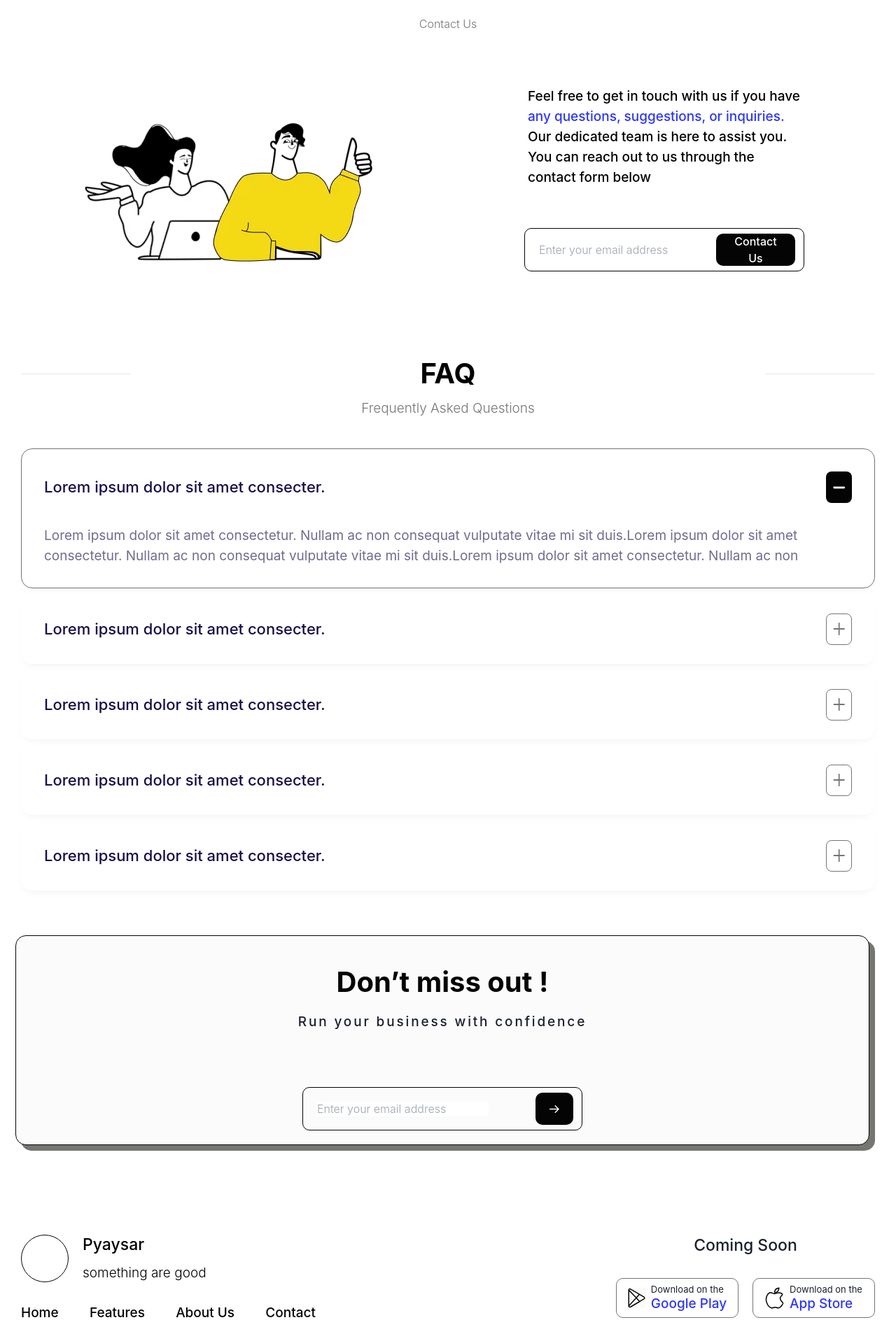
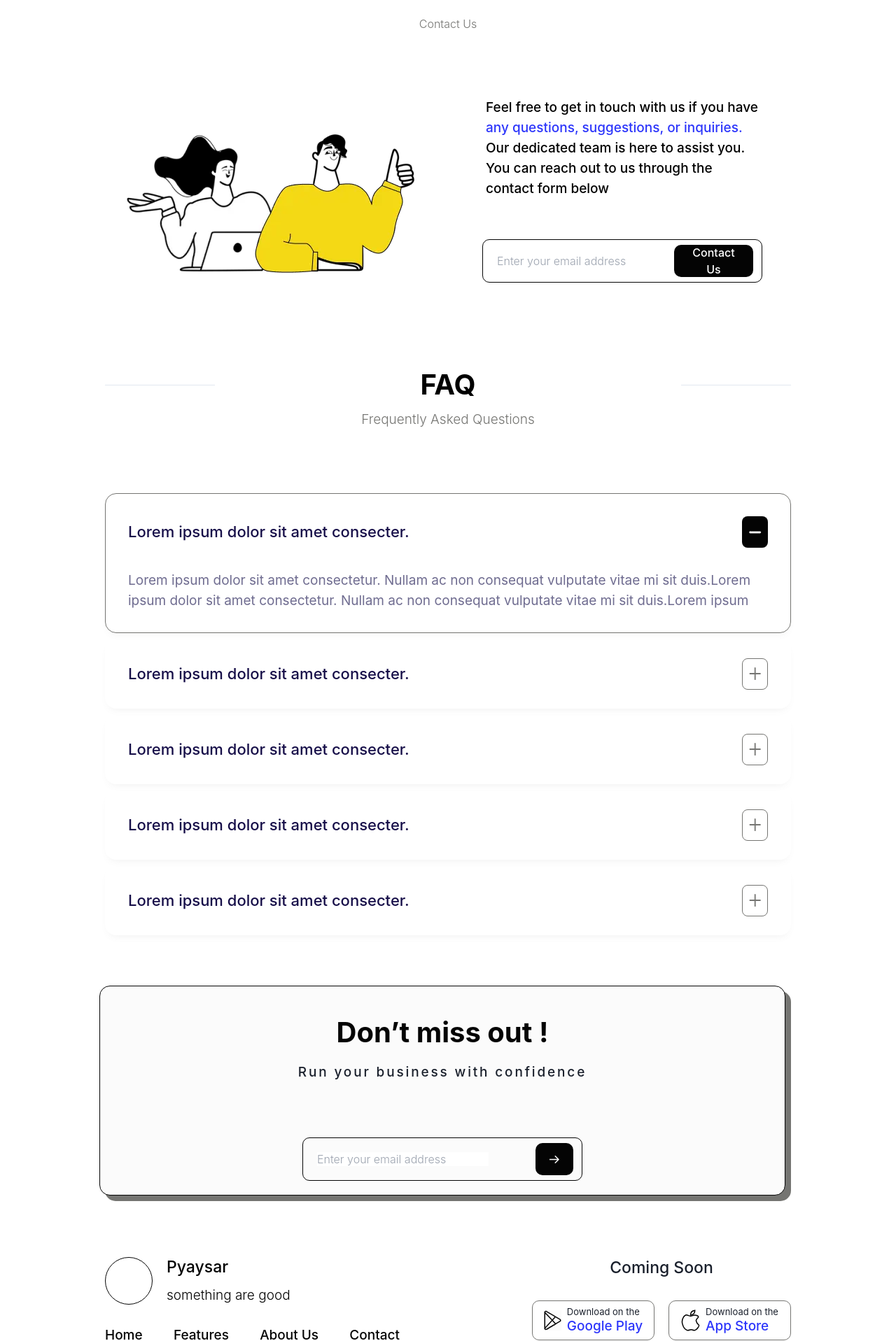
Before and after one commit to NyiHtutLwin05/PyaySar---Landing-Page, a React (Vite) app: page / in a window 1280 px wide. Shown: the part 2600-4517 px from the top of the page at 70% size. Built offline with nearby package versions, Linux system fonts and the light colour scheme.

Commit message:
update the margin between sections

```diff
--- a/src/pages/Layout.jsx
+++ b/src/pages/Layout.jsx
@@ -8,7 +8,7 @@ import Newsletter from "../section/News_Letter";
 
 const Layout = () => {
   return (
-    <>
+    <div className='max-w-[1040px] mx-auto'>
       <section>
         <Hero />
       </section>
@@ -30,7 +30,7 @@ const Layout = () => {
       <section>
         <Footer />
       </section>
-    </>
+    </div>
   );
 };
 
--- a/src/section/Contact/Contact.jsx
+++ b/src/section/Contact/Contact.jsx
@@ -27,7 +27,7 @@ const App = () => {
       ) : (
         <div>
           {/* Grid layout for content */}
-          <div className='grid grid-rows-2 grid-cols-2 place-items-center gap-4 my-16 mb-20'>
+          <div className='grid grid-rows-2 grid-cols-2 place-items-center gap-4 my-20'>
             {/* Image content */}
             <img
               src={ContactImg}
--- a/src/section/Contact/Contact.tablet.jsx
+++ b/src/section/Contact/Contact.tablet.jsx
@@ -13,7 +13,7 @@ const ContactTablet = () => {
   return (
     <div id='contact' className='mx-[30px]'>
       {/* Grid layout for content */}
-      <div className='grid grid-cols-1 sm:grid-rows-2 sm:grid-cols-2 place-items-center gap-2 sm:gap-4 my-10 sm:my-16 mb-20'>
+      <div className='grid grid-cols-1 sm:grid-rows-2 sm:grid-cols-2 place-items-center gap-2 sm:gap-4 my-20'>
         {/* Image content */}
         <img
           src={ContactImg}
--- a/src/section/FAQ/index.jsx
+++ b/src/section/FAQ/index.jsx
@@ -10,7 +10,7 @@ const FAQ = () => {
       <p className='mx-auto text-center text-gray text-base md:text-lg leading-5 sm:leading-12 font-light w-[150px] sm:w-auto'>
         Frequently Asked Questions
       </p>
-      <div className='my-8'>
+      <div className='my-20'>
         <Accordion items={FAQs} />
       </div>
     </div>
--- a/src/section/Footer/Footer.Tablet.jsx
+++ b/src/section/Footer/Footer.Tablet.jsx
@@ -2,7 +2,7 @@ import { AppleIcon, GooglePlayIcon } from '../../constants/Icons';
 
 const FooterTablet = () => {
   return (
-    <div className='flex justify-between items-start my-10 mx-[30px]'>
+    <div className='flex justify-between items-start my-20 mx-[30px]'>
       {/* navigation section */}
       <div>
         <div className='flex flex-col gap-2'>
--- a/src/section/News_Letter/index.jsx
+++ b/src/section/News_Letter/index.jsx
@@ -11,7 +11,7 @@ const Newsletter = () => {
   }
 
   return (
-    <div className='mx-[30px] py-10'>
+    <div className='mx-[30px]'>
       {isMobileOrTablet ? (
         <NewsLetterTablet />
       ) : (
```
